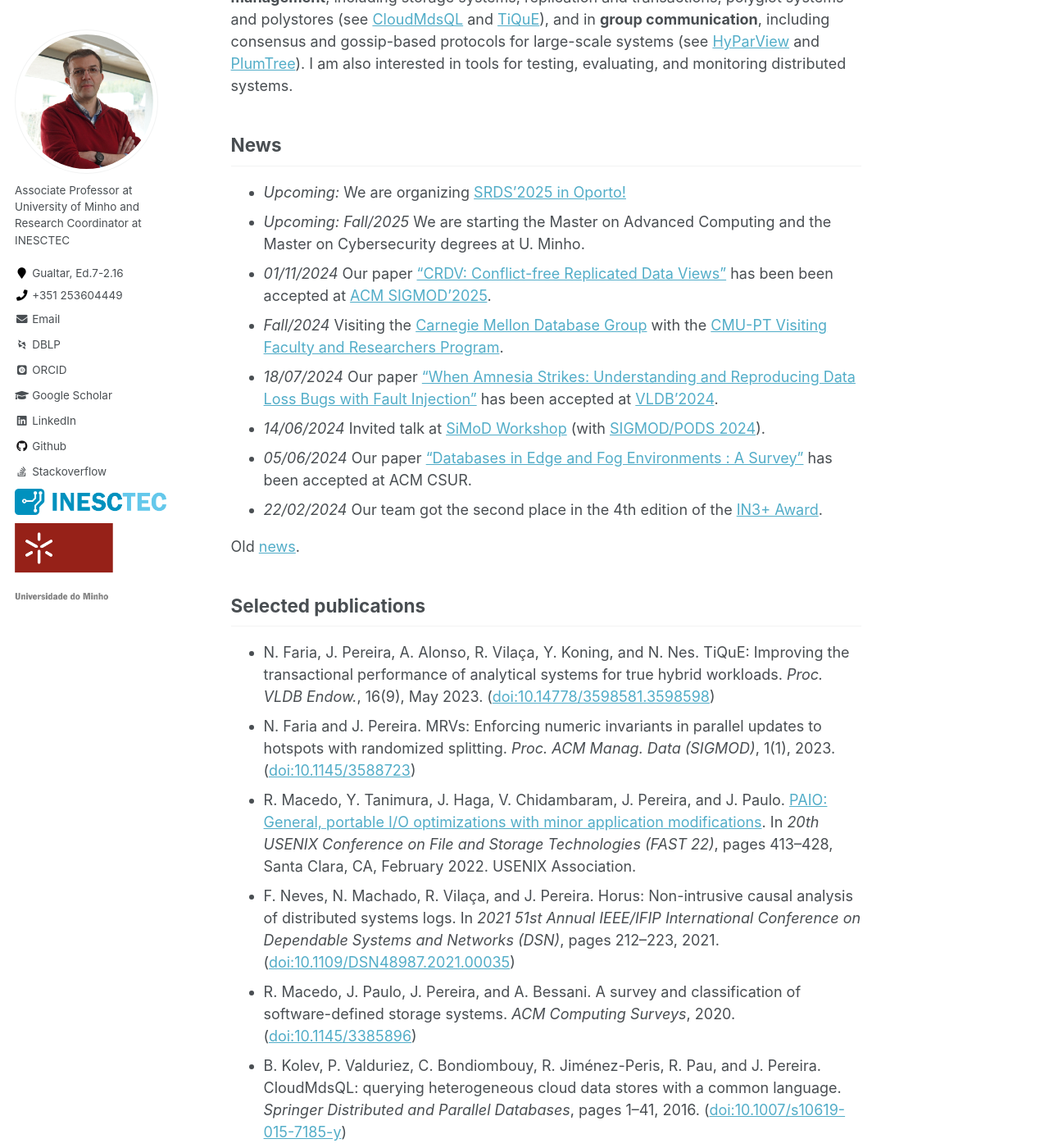
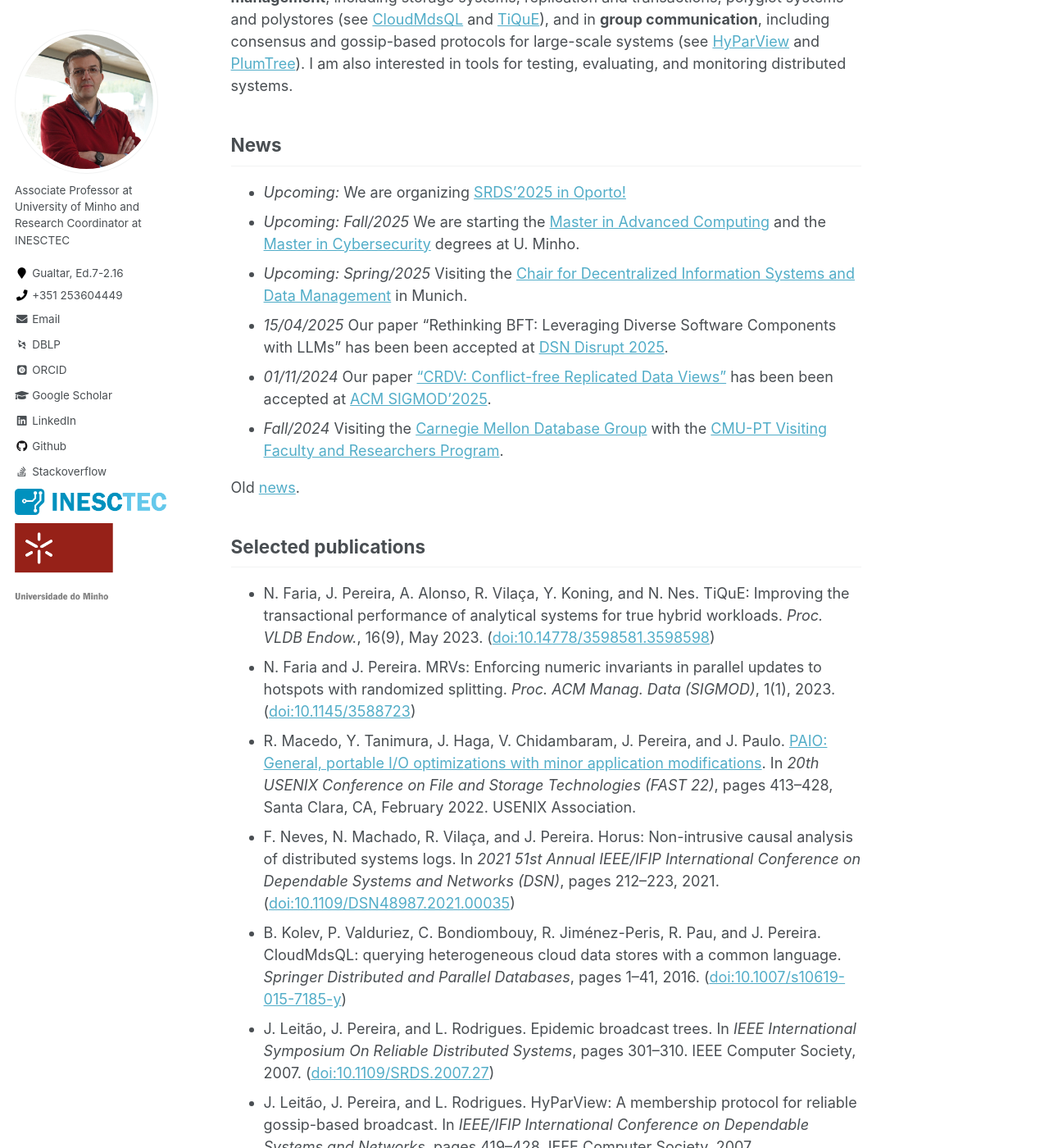
Before and after one commit to jopereira/jopereira.github.io, a Jekyll site: the page built from _pages/about.md, in a window 1280 px wide and 1400 px high, scrolled down 266 px. Shown: the whole window at 82% size. Built offline with Jekyll 4.4.1, drawn with Linux system fonts in a browser that asks for light colours; some web fonts are replaced; some of the changed text lies outside the part shown.

Commit message:
various updates

```diff
--- a/_pages/about.md
+++ b/_pages/about.md
@@ -15,14 +15,12 @@ My work focuses on **dependable distributed systems**. I am interested mainly in
 ## News
 
 - *Upcoming:* We are organizing [SRDS'2025 in Oporto!](https://srds-conference.org/)
-- *Upcoming: Fall/2025* We are starting the Master on Advanced Computing and the Master on Cybersecurity degrees at U. Minho.
+- *Upcoming: Fall/2025* We are starting the [Master in Advanced Computing](https://mca.di.uminho.pt/) and the [Master in Cybersecurity](https://mcs.di.uminho.pt/) degrees at U. Minho.
+- *Upcoming: Spring/2025* Visiting the [Chair for Decentralized Information Systems and Data Management](https://www.cs.cit.tum.de/dis/home/) in Munich.
+- *15/04/2025* Our paper "Rethinking BFT: Leveraging Diverse Software Components with LLMs" has been been accepted at [DSN Disrupt 2025](https://dsn2025.github.io/).
 - *01/11/2024* Our paper ["CRDV: Conflict-free Replicated Data Views"](http://dx.doi.org/10.1145/3709675) has been been accepted at [ACM SIGMOD'2025](https://2025.sigmod.org/sigmod_papers.shtml).
 - *Fall/2024* Visiting the [Carnegie Mellon Database Group](https://db.cs.cmu.edu/) with the [CMU-PT
 Visiting Faculty and Researchers Program](https://cmuportugal.org/media/cmu-portugal-will-be-hosting-18-research-visitors-to-carnegie-mellon-in-2024/).
-- *18/07/2024* Our paper ["When Amnesia Strikes: Understanding and Reproducing Data Loss Bugs with Fault Injection"](https://www.vldb.org/pvldb/vol17/p3017-ramos.pdf) has been accepted at [VLDB'2024](https://vldb.org/2024/?program-schedule).
-- *14/06/2024* Invited talk at [SiMoD Workshop](https://sfu-dis.github.io/simod/keynote_and_invited.html) (with [SIGMOD/PODS 2024](https://2024.sigmod.org/)).
-- *05/06/2024* Our paper ["Databases in Edge and Fog Environments : A Survey"](https://dl.acm.org/doi/10.1145/3666001) has been accepted at ACM CSUR.
-- *22/02/2024* Our team got the second place in the 4th edition of the [IN3+ Award](https://premioin3mais.pt/vencedor-da-4a-edicao-do-premio-in3/).
 
 Old [news](/news/).
 
@@ -62,12 +60,6 @@ In <cite>2021 51st Annual IEEE/IFIP International Conference on Dependable
   Systems and Networks (DSN)</cite>, pages 212–223, 2021.
 (<a href="http://dx.doi.org/10.1109/DSN48987.2021.00035">doi:10.1109/DSN48987.2021.00035</a>)
 </li>
-<li>R. Macedo,
-  J. Paulo, J. Pereira, and
-  A. Bessani.
-A survey and classification of software-defined storage systems.
-<cite>ACM Computing Surveys</cite>, 2020.
-(<a href="http://dx.doi.org/10.1145/3385896">doi:10.1145/3385896</a>)</li>
 <li>
 B. Kolev,
   P. Valduriez, C. Bondiombouy,
@@ -118,12 +110,10 @@ All [projects](/projects/).
 ## Recent service
 
 <ul>
-<li><a href="https://icdcs2025.icdcs.org/">ICDCS 2025</a>: 45th IEEE International Conference on Distributed Computing Systems (PC member)</li>
+<li><a href="https://srds-conference.org/">SRDS 2025</a>: 44th International Symp. on Reliable Distributed Systems (General Co-Chair)</li>
+<li><a href="https://issre.github.io/2025/">ISSRE 2025</a>: 36th International Symp. on Software Reliability Engineering (PC member)</li>
+<li><a href="https://icdcs2025.icdcs.org/">ICDCS 2025</a>: 45th IEEE International Conf. on Distributed Computing Systems (PC member)</li>
 <li><a href="https://dsn2025.github.io/">DSN 2025</a>: 55th IEEE/IFIP International Conf. on Dependable Systems and Networks (PC member)</li>
-<li><a href="http://inforum.org.pt/INForum2024">INFORUM 2024</a>: INFORUM - Simpósio de Informática - CPDLA (PC member)</li>
-<li><a href="https://issre.github.io/2024/">ISSRE 2024</a>: 35th International Symp. on Software Reliability Engineering (PC member)</li>
-<li><a href="https://2024.eurosys.org/euroDW.html">EuroDW 2024</a>: EuroSys Doctoral Workshop 2024 (PC member)</li>
-<li><a href="https://issre.github.io/2023/">ISSRE 2023</a>: 34th International Symp. on Software Reliability Engineering (PC member)</li>
 </ul>
 
 All [past service](/service/).
--- a/_pages/service.html
+++ b/_pages/service.html
@@ -8,7 +8,11 @@ author_profile: true
 {% include base_path %}
 
 <ul>
-<li><a href="https://webdiis.unizar.es/EDCC22/">EDCC 2022</a>: 18th European Dependable Computing Conference (Student Forum PC)</li>
+    <li><a href="http://inforum.org.pt/INForum2024">INFORUM 2024</a>: INFORUM - Simpósio de Informática - CPDLA (PC member)</li>
+    <li><a href="https://issre.github.io/2024/">ISSRE 2024</a>: 35th International Symp. on Software Reliability Engineering (PC member)</li>
+    <li><a href="https://2024.eurosys.org/euroDW.html">EuroDW 2024</a>: EuroSys Doctoral Workshop 2024 (PC member)</li>
+    <li><a href="https://issre.github.io/2023/">ISSRE 2023</a>: 34th International Symp. on Software Reliability Engineering (PC member)</li>
+    <li><a href="https://webdiis.unizar.es/EDCC22/">EDCC 2022</a>: 18th European Dependable Computing Conference (Student Forum PC)</li>
 <li><a href="https://ladc.sbc.org.br/">LADC 2022</a>: 11th Latin-American Symp. on Dependable Computing (PC Co-Chair)</li>
 <li><a href="https://issre2022.github.io/">ISSRE 2022</a>: 33rd International Symp. on Software Reliability Engineering (PC member)</li>
 <li><a href="https://srds-conference.org/">SRDS 2022</a>: 41st International Symp. on Reliable Distributed Systems (PhD Forum Co-Chair)</li>
```
Also changed, not shown: _pages/news.md (+4 -0 lines), _pages/publications.html (+11 -1 lines).
